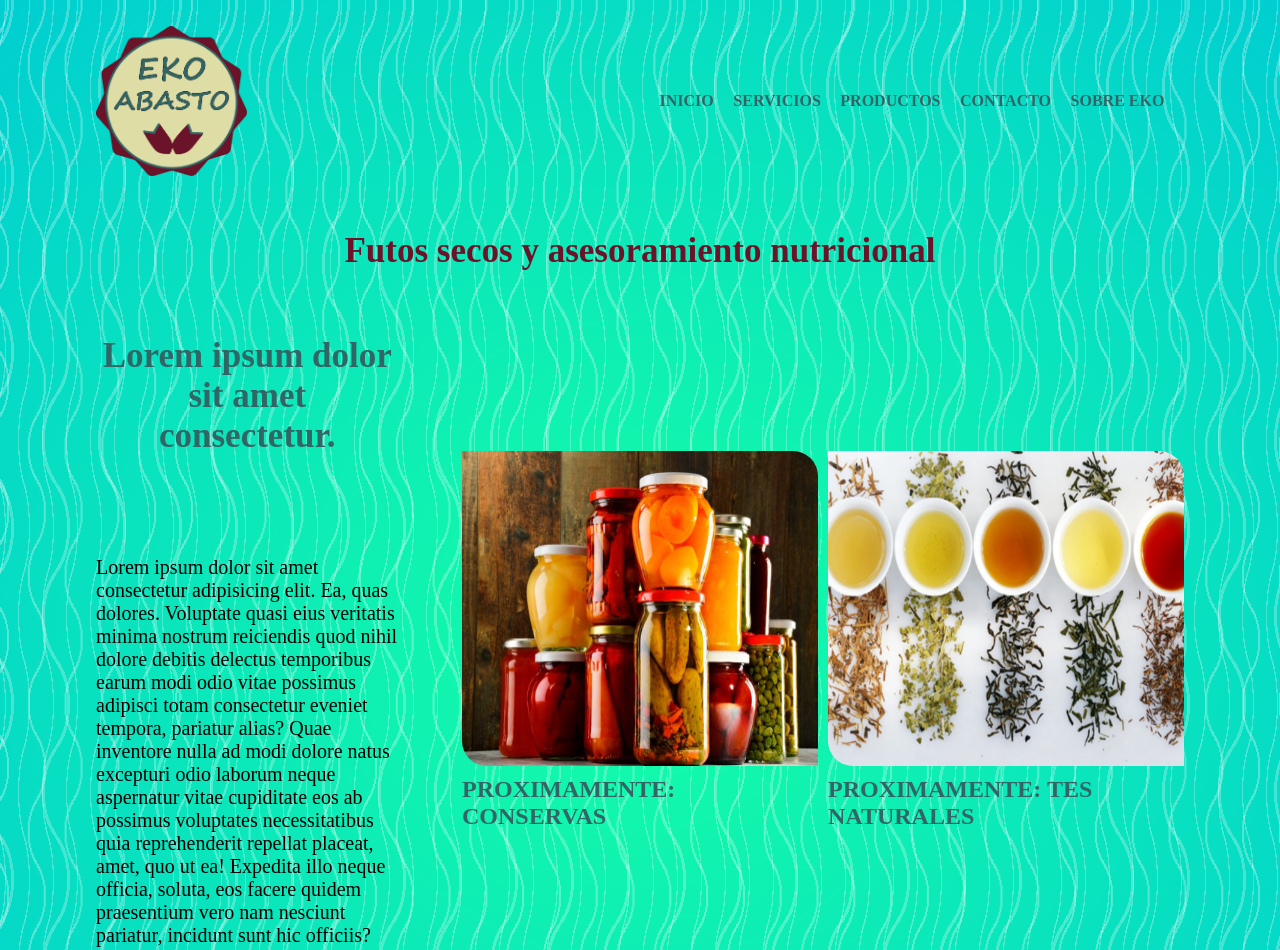
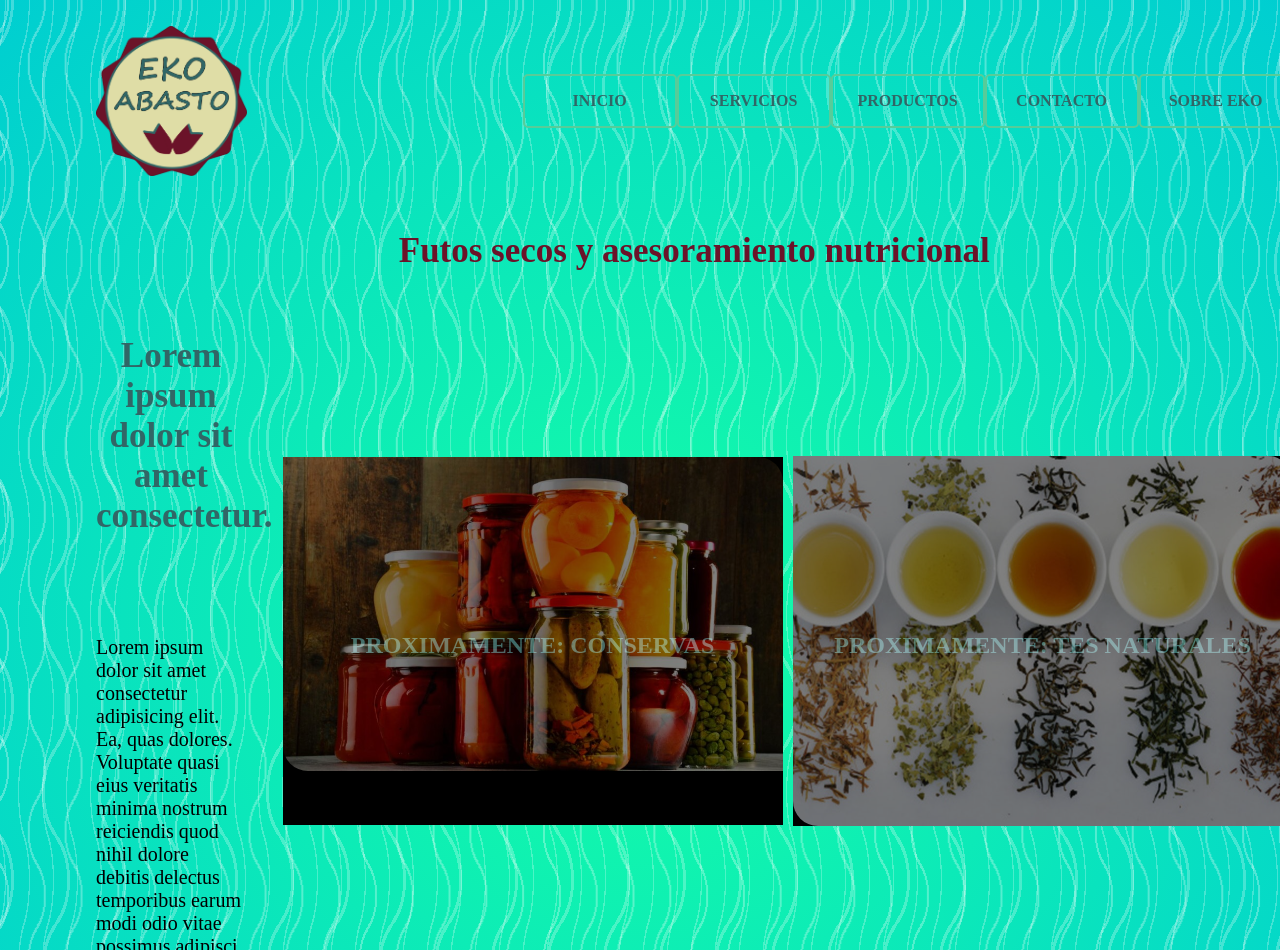
Before and after one commit to DavidNizDev/proyectoCoderhouse, a plain HTML site: page Codigo/index.html in a window 1280 px wide. Shown: the top 950 px of the page. Drawn offline with Linux system fonts and the light colour scheme.

Commit message:
agregado de botones e imagenes animadas

```diff
--- a/Codigo/css/estilos.css
+++ b/Codigo/css/estilos.css
@@ -14,6 +14,50 @@ body {
 
 /*          HEADER          */
 
+/* BOTONES ANIMADOS */
+.css-button-sliding-to-left--green {
+  min-width: 130px;
+  height: 40px;
+  color: #fff;
+  padding: 5px 10px;
+  font-weight: bold;
+  cursor: pointer;
+  transition: all 0.3s ease;
+  position: relative;
+  display: inline-block;
+  outline: none;
+  border-radius: 5px;
+  z-index: 0;
+  background: transparent;
+  overflow: hidden;
+  border: 2px solid #57cc99;
+  color: #57cc99;
+  text-align: center;
+  display: grid;
+  align-content: center;
+}
+
+.css-button-sliding-to-left--green:hover {
+  color: #fff;
+}
+
+.css-button-sliding-to-left--green:hover:after {
+  width: 100%;
+}
+
+.css-button-sliding-to-left--green:after {
+  content: "";
+  position: absolute;
+  z-index: -1;
+  transition: all 0.3s ease;
+  left: 0;
+  top: 0;
+  width: 0;
+  height: 100%;
+  background: #57cc99;
+}
+
+/* BOTONES ANIMADOS */
 .contenedor {
   display: grid;
   grid-template-columns: repeat(3, 1fr);
@@ -106,6 +150,26 @@ nav .enlaces a {
   flex-direction: column;
   align-items: center;
   justify-content: center;
+  background: #000;
+  background: -moz-linear-gradient(-45deg, #000000 0%, #000000 25%, #1e539e 50%, #ff3083 75%, #7800a8 100%);
+  /* FF3.6-15 */
+  background: -webkit-linear-gradient(-45deg, #000000 0%, #000000 25%, #1e539e 50%, #ff3083 75%, #7800a8 100%);
+  /* Chrome10-25,Safari5.1-6 */
+  background: linear-gradient(135deg, #000000 0%, #000000 25%, #1e539e 50%, #ff3083 75%, #7800a8 100%);
+  /* W3C, IE10+, FF16+, Chrome26+, Opera12+, Safari7+ */
+  background-size: 400% 400%;
+  background-repeat: no-repeat;
+  width: 500px;
+  height: 368px;
+  max-width: 100vw;
+  max-height: 100vh;
+  justify-content: center;
+  align-items: center;
+  align-self: center;
+  color: #fff;
+  position: relative;
+  cursor: pointer;
+  transition: .5s all;
 }
 
 .main2 img {
@@ -113,6 +177,21 @@ nav .enlaces a {
   border-top-right-radius: 25px;
   width: 100%;
   height: 39.3vh;
+  position: absolute;
+  left: 0;
+  top: 0;
+  background: #000 no-repeat center center;
+  background-size: cover;
+  /*   width: 100%;
+  height: 100%;
+ */
+  z-index: 1;
+  opacity: .5;
+  mix-blend-mode: screen;
+}
+
+.main2:hover {
+  background-position: 100% 100%;
 }
 
 .main2 h2 {
@@ -130,6 +209,26 @@ nav .enlaces a {
   flex-direction: column;
   align-items: center;
   justify-content: center;
+  background: transparent;
+  background: -moz-linear-gradient(-45deg, #000000 0%, #000000 25%, #1e539e 50%, #ff3083 75%, #7800a8 100%);
+  /* FF3.6-15 */
+  background: -webkit-linear-gradient(-45deg, #000000 0%, #000000 25%, #1e539e 50%, #ff3083 75%, #7800a8 100%);
+  /* Chrome10-25,Safari5.1-6 */
+  background: linear-gradient(135deg, #000000 0%, #000000 25%, #1e539e 50%, #ff3083 75%, #7800a8 100%);
+  /* W3C, IE10+, FF16+, Chrome26+, Opera12+, Safari7+ */
+  background-size: 400% 400%;
+  background-repeat: no-repeat;
+  width: 500px;
+  height: 370px;
+  max-width: 100vw;
+  max-height: 100vh;
+  justify-content: center;
+  align-items: center;
+  align-self: center;
+  color: #fff;
+  position: relative;
+  cursor: pointer;
+  transition: .5s all;
 }
 
 .main3 img {
@@ -137,6 +236,20 @@ nav .enlaces a {
   height: 39.3vh;
   border-bottom-left-radius: 25px;
   border-top-right-radius: 25px;
+  position: absolute;
+  left: 0;
+  top: 0;
+  background: transparent no-repeat center center;
+  background-size: cover;
+  width: 100%;
+  height: 100%;
+  z-index: 1;
+  opacity: .5;
+  mix-blend-mode: screen;
+}
+
+.main3:hover {
+  background-position: 100% 100%;
 }
 
 .main3 h2 {
@@ -458,6 +571,7 @@ nav .enlaces a {
   grid-column: 1 / 3;
   grid-row: 2;
 }
+
 .footer_sobre {
   grid-column: 1 / 3;
   grid-row: 3;
@@ -487,6 +601,7 @@ nav .enlaces a {
 .footer_sobre .derechos_reservados {
   width: 100%;
 }
+
 /*         MEDIA QUERIES     /     TABLET      /      INICIO      */
 
 @media screen and (min-width: 576px) and (max-width: 1023px) {
--- a/Codigo/index.html
+++ b/Codigo/index.html
@@ -21,11 +21,11 @@
             <div class="caja_nav">
                 <nav class="nav">
                     <ul class="enlaces">
-                        <li><a href="index.html">Inicio</a></li>
-                        <li><a href="pages/servicios.html">Servicios</a></li>
-                        <li><a href="pages/productos.html">Productos</a></li>
-                        <li><a href="pages/contacto.html">Contacto</a></li>
-                        <li><a href="pages/sobre-eko-abasto.html">Sobre Eko</a></li>
+                        <li><a class="css-button-sliding-to-left--green" href="index.html">Inicio</a></li>
+                        <li><a class="css-button-sliding-to-left--green" href="pages/servicios.html">Servicios</a></li>
+                        <li><a class="css-button-sliding-to-left--green" href="pages/productos.html">Productos</a></li>
+                        <li><a class="css-button-sliding-to-left--green" href="pages/contacto.html">Contacto</a></li>
+                        <li><a class="css-button-sliding-to-left--green" href="pages/sobre-eko-abasto.html">Sobre Eko</a></li>
                     </ul>
                 </nav>
             </div>
@@ -56,7 +56,7 @@
             </p>
         </main>
         <aside class="main2">
-            <img src="images/Conservas foto.jpg" alt="foto conservas">
+            <img class="foto_conservas" src="images/Conservas foto.jpg" alt="foto conservas">
             <h2>
                 PROXIMAMENTE: CONSERVAS
                 </h1>
```
Also changed, not shown: Codigo/pages/contacto.html (+5 -5 lines), Codigo/pages/productos.html (+5 -5 lines), Codigo/pages/servicios.html (+5 -5 lines), Codigo/pages/sobre-eko-abasto.html (+5 -5 lines).
